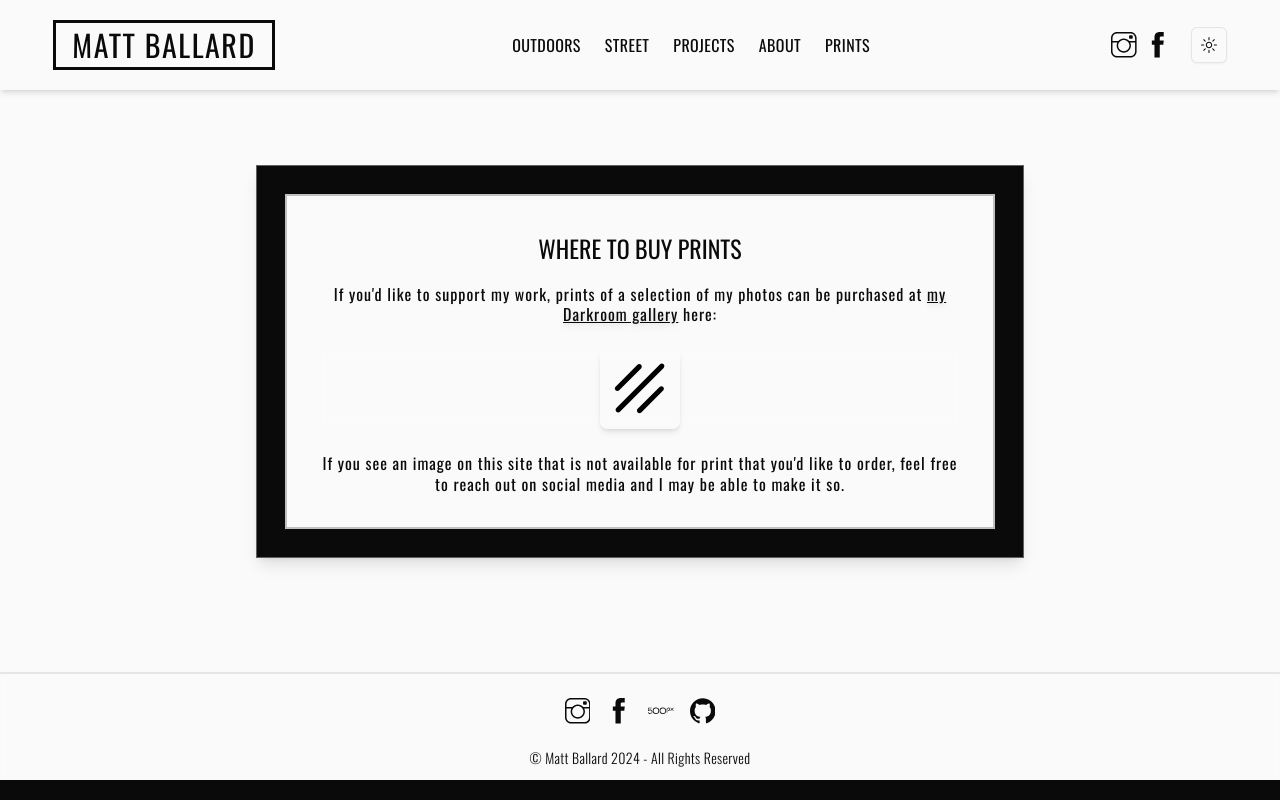
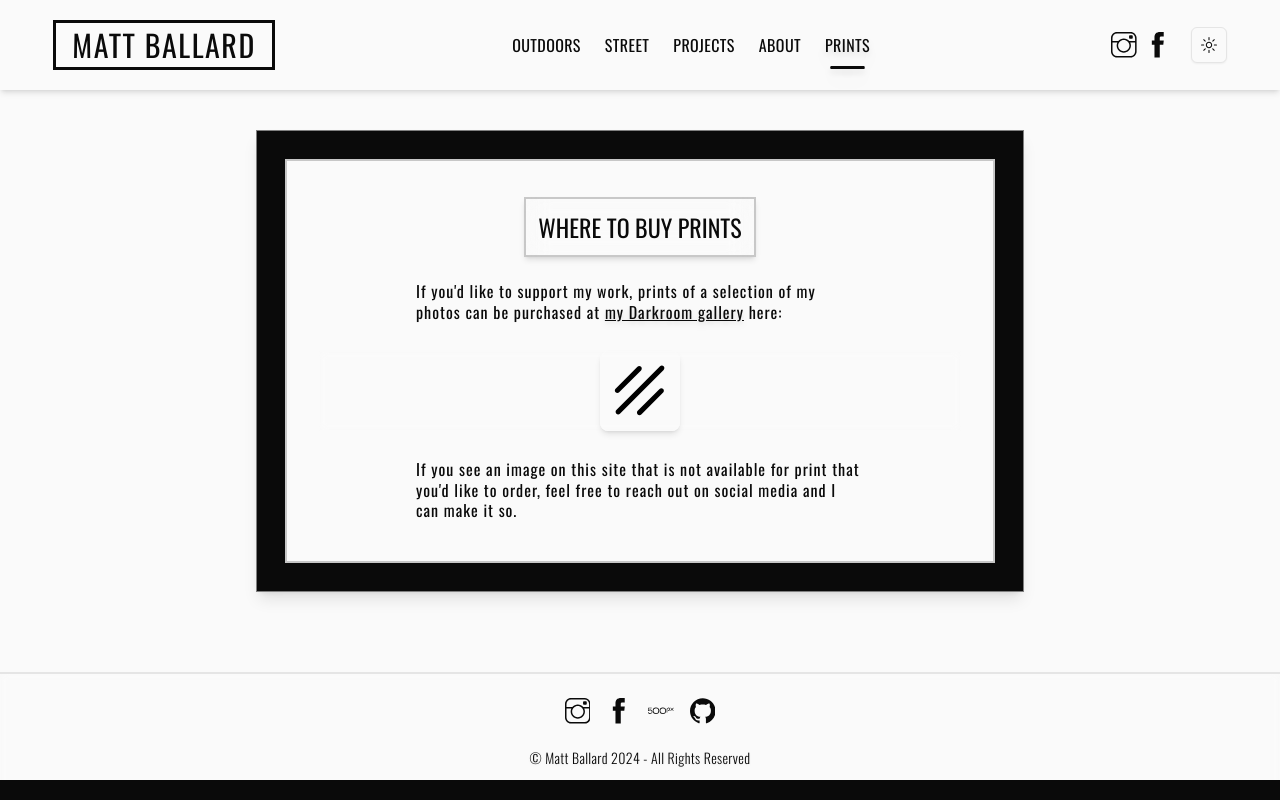
Before and after one commit to matchoo812/mjb-photo-site, a Next.js app: page /prints in a window 1280 px wide. Built offline with nearby package versions, Linux system fonts and the light colour scheme.

Commit message:
add active link for current page, adjust style of image slider buttons

```diff
--- a/src/app/components/ProjectCard.tsx
+++ b/src/app/components/ProjectCard.tsx
@@ -18,11 +18,11 @@ function ProjectCard({
           maxWidth: width,
           maxHeight: height,
         }}
-        className='mt-3 h-[30vh] w-[50vw] rounded-sm border-2 border-overlay dark:border-foreground shadow-md object-contain bg-center bg-no-repeat dark:glow-yellow'>
+        className='mt-3 p-2 w-[55vw] min-w-min min-h-max rounded-sm border-2 border-overlay dark:border-foreground shadow-md object-contain bg-center bg-no-repeat dark:glow-yellow'>
         <div className='h-full p-6 flex flex-col justify-between'>
-          <div className='text-background dark:text-foreground bg-overlay backdrop-blur-sm shadow-md rounded-sm'>
-            <h3 className='p-2 text-xl w-max'>{title}</h3>
-            <p className='mt-1 p-2'>{description}</p>
+          <div className='min-w-min p-3 mb-3 text-background dark:text-foreground bg-overlay backdrop-blur-sm shadow-md rounded-sm'>
+            <h3 className='p-1 text-xl w-max'>{title}</h3>
+            <p className='mt-1 p-1'>{description}</p>
           </div>
           <Link
             href='/projects/busan'
--- a/src/app/components/Title.tsx
+++ b/src/app/components/Title.tsx
@@ -1,9 +1,7 @@
-import { Button } from "@/components/ui/button";
-
 function Title({ text }: { text: string }) {
   return (
     <div className='title relative'>
-      <h2 className='text-2xl text-center my-3 select-none uppercase dark:text-glow-yellow'>
+      <h2 className='text-2xl text-center w-max my-3 mx-auto p-3 border-2 border-overlay backdrop-blur-md shadow-md select-none uppercase dark:text-glow-yellow'>
         {text}
       </h2>
     </div>
--- a/src/app/components/gallery/ImageSlide.tsx
+++ b/src/app/components/gallery/ImageSlide.tsx
@@ -27,7 +27,7 @@ const ImageSlide = ({
           height={height}
           width={width}
           alt={title}
-          className='max-h-[90vh] w-auto max-w-[90vw] p-5 absolute left-1/2 top-1/2 -translate-x-1/2 -translate-y-1/2 backdrop-blur-sm border-overlay border-2 shadow-xl object-cover dark:glow'
+          className='max-h-[90vh] w-auto max-w-[90vw] p-5 absolute left-1/2 top-1/2 -translate-x-1/2 -translate-y-1/2 backdrop-blur-sm border-overlay border-3 shadow-xl object-cover dark:glow'
         />
         <TextCursor text={title} />
       </div>
--- a/src/app/components/gallery/ImageSlider.tsx
+++ b/src/app/components/gallery/ImageSlider.tsx
@@ -30,8 +30,8 @@ export default function ImageSlider({
   return (
     <>
       <div className='absolute top-0 left-0 flex flex-nowrap h-screen w-screen justify-between align-center overflow-hidden'>
-        <button onClick={() => showPrevImage()} className='slider-btn pl-6 pr-5'>
-          <TfiAngleLeft className='h-8 w-8' />
+        <button onClick={() => showPrevImage()} className='slider-btn'>
+          <TfiAngleLeft />
         </button>
 
         {imageList.map((img, index) => {
@@ -49,8 +49,8 @@ export default function ImageSlider({
           );
         })}
 
-        <button onClick={() => showNextImage()} className='slider-btn pr-6 pl-5'>
-          <TfiAngleRight className='h-8 w-8' />
+        <button onClick={() => showNextImage()} className='slider-btn'>
+          <TfiAngleRight />
         </button>
       </div>
     </>
--- a/src/app/components/gallery/ImageSliderModal.tsx
+++ b/src/app/components/gallery/ImageSliderModal.tsx
@@ -6,7 +6,7 @@ function ImageSliderModal({ children, show, closeImageSlider }) {
       <div className='slider-modal-bg'>
         <button
           onClick={closeImageSlider}
-          className='absolute top-6 right-9 z-30 cursor-pointer hover:scale-125 hover:rotate-90 duration-200'>
+          className='absolute top-6 right-9 z-30 cursor-pointer hover:scale-125 hover:rotate-90 hover:drop-shadow-lg dark:hover:drop-shadow-glowYellow duration-200'>
           <TfiClose className='h-5 w-5' />
         </button>
         {children}
--- a/src/app/components/nav/NavLinks.tsx
+++ b/src/app/components/nav/NavLinks.tsx
@@ -1,17 +1,25 @@
+"use client";
+
+import { usePathname } from "next/navigation";
 import Link from "next/link";
 import { navLinks } from "@/utils/links";
 
 function NavLinks() {
+  const path = usePathname();
+  // console.log(path);
+  const pathSegment = path.split("/")[1];
+
   return (
-    <div className='flex items-center justify-center group '>
+    <div className='flex items-center justify-center group'>
       {navLinks.map((link) => {
         const { href, label } = link;
-        // TODO: add active appearance to current page
         return (
           <Link
             key={label}
             href={href}
-            className='uppercase p-3 tracking-wide underline-animation hover-link hover-glow-link select-none'>
+            className={`uppercase p-3 tracking-wide nav-link hover-glow-link select-none ${
+              pathSegment === label ? "active" : ""
+            }`}>
             {label}
           </Link>
         );
--- a/src/app/globals.css
+++ b/src/app/globals.css
@@ -3,12 +3,12 @@
 @tailwind utilities;
 
 :root {
-  --overlay: hsla(0, 0%, 60%, 0.6);
+  --overlay: hsla(0, 0%, 70%, 0.7);
 }
 
 @media (prefers-color-scheme: dark) {
   :root {
-    --overlay: hsla(0, 0%, 0%, 0.3);
+    --overlay: hsla(0, 0%, 0%, 0.6);
   }
 }
 
@@ -75,19 +75,39 @@ p {
 }
 
 @layer components {
-  .underline-animation {
+  .nav-link {
     @apply relative;
   }
-  .underline-animation::after {
-    @apply absolute left-0 bottom-0 content-[''] w-full h-[3px] rounded-sm bg-foreground scale-x-0 hover:-scale-x-50 transition-transform duration-300;
+  .nav-link::after {
+    @apply absolute left-0 bottom-0 content-[''] w-full h-[3px] rounded-sm bg-foreground scale-x-0 hover:scale-x-50 transition-transform duration-300;
+  }
+  .nav-link.active {
+    @apply drop-shadow-lg dark:drop-shadow-glowYellow;
+  }
+  .nav-link.active::after {
+    @apply scale-x-50;
+  }
+
+  .hover-glow-link {
+    @apply hover:drop-shadow-md dark:drop-shadow-glow dark:hover:drop-shadow-glowYellow duration-500;
   }
 
   .group-hover-link {
     @apply group-hover:opacity-50 hover:!opacity-100 transition-opacity duration-200;
   }
 
+  .social-link {
+    @apply h-[1.6rem] w-[1.6rem] hover:-translate-y-[2px];
+  }
+
   .slider-btn {
-    @apply h-full duration-300 z-20 hover:shadow-lg focus-visible:shadow-lg hover:backdrop-blur-sm focus-visible:backdrop-blur-sm focus:outline-none;
+    @apply duration-500 z-20 p-5 hover:backdrop-blur-sm active:outline-none focus:outline-none focus-visible:backdrop-blur-sm focus-visible:drop-shadow-glowYellow;
+  }
+  .slider-btn > svg {
+    @apply h-10 w-10 p-2 border border-overlay bg-overlay backdrop-blur-sm rounded drop-shadow-sm active:border-foreground duration-500;
+  }
+  .slider-btn:hover > svg {
+    @apply scale-110 drop-shadow-lg dark:drop-shadow-glowYellow;
   }
 
   .slider-modal-bg {
@@ -108,14 +128,6 @@ p {
 
   .expand-img-btn > svg {
     @apply h-full w-full p-10 scale-0 fill-background group-hover:scale-100 duration-500 drop-shadow-glowYellow dark:drop-shadow-glow;
-  }
-
-  .hover-glow-link {
-    @apply hover:drop-shadow-md dark:drop-shadow-glow dark:hover:drop-shadow-glowYellow duration-200;
-  }
-
-  .social-link {
-    @apply h-[1.6rem] w-[1.6rem] hover:-translate-y-[2px];
   }
 }
 
--- a/src/app/prints/page.tsx
+++ b/src/app/prints/page.tsx
@@ -5,7 +5,7 @@ function PrintsPage() {
     <div className='max-w-3xl mx-auto p-7 bg-foreground border border-overlay shadow-lg dark:bg-background dark:border-none'>
       <div className='p-8 pt-6 bg-background border-2 border-overlay dark:border-none dark:glow'>
         <Title text='Where to buy prints' />
-        <p className='text-center mt-5'>
+        <p className='mt-6 mb-2 mx-auto max-w-md'>
           If you&apos;d like to support my work, prints of a selection of my photos
           can be purchased at{" "}
           <a
@@ -15,13 +15,13 @@ function PrintsPage() {
           </a>{" "}
           here:
         </p>
-        <div className='flex justify-center my-6 backdrop-blur-sm'>
+        <div className='flex justify-center my-7 backdrop-blur-sm'>
           <a href='https://mattjballard.darkroom.com/'>
             <svg
               viewBox='0 0 16 16'
               fill='none'
               xmlns='http://www.w3.org/2000/svg'
-              className='h-20 w-20 p-3 rounded-lg shadow-md hover:scale-110 hover-glow-link border border-background'>
+              className='h-20 w-20 p-3 rounded-lg shadow-md hover:scale-105 hover-glow-link border border-background'>
               <path
                 fill-rule='evenodd'
                 clip-rule='evenodd'
@@ -40,10 +40,10 @@ function PrintsPage() {
             </svg>
           </a>
         </div>
-        <p className='text-center'>
+        <p className='max-w-md mx-auto mt-5 mb-2'>
           If you see an image on this site that is not available for print that
-          you&apos;d like to order, feel free to reach out on social media and I may
-          be able to make it so.
+          you&apos;d like to order, feel free to reach out on social media and I can
+          make it so.
         </p>
       </div>
     </div>
```
